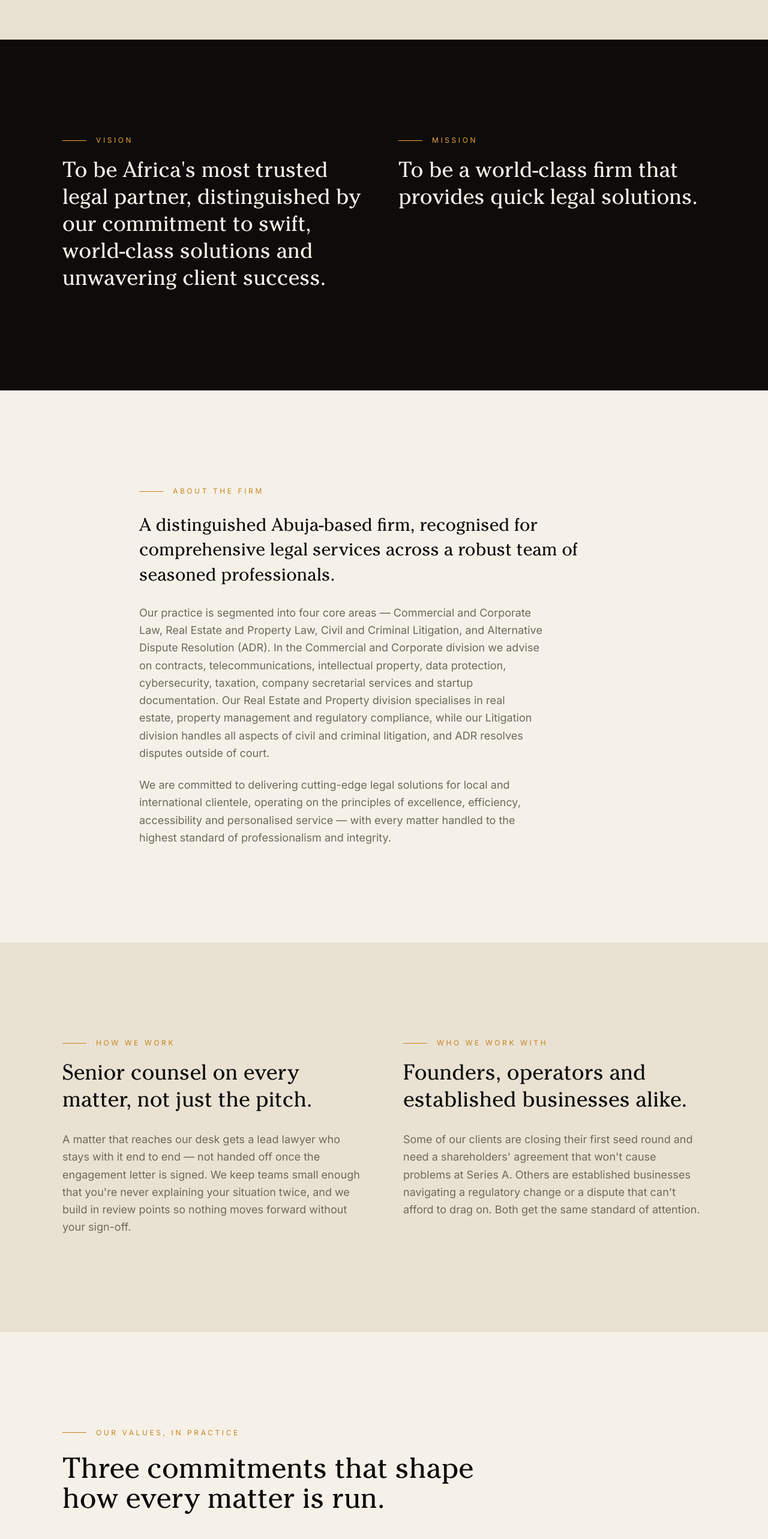
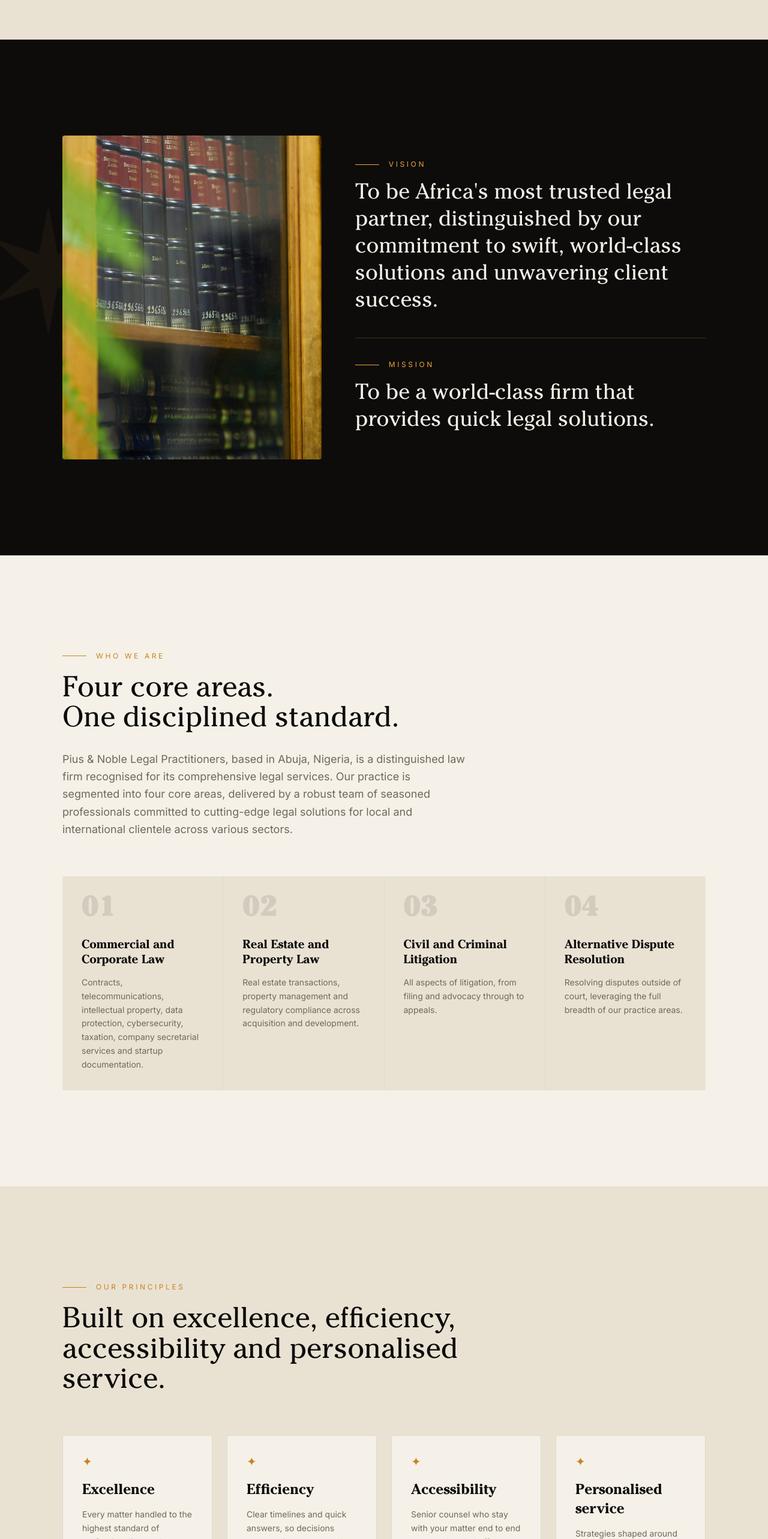
Before and after one commit to PIUSANDNOBLELP/PiusandNobleLP-, a Next.js app: page /about in a window 1280 px wide. Shown: the part 1075-3641 px from the top of the page at 60% size. Built offline with nearby package versions, Linux system fonts and the light colour scheme.

Commit message:
feat: redesign the about page with vision, mission, principles and client services

```diff
--- a/app/about/page.tsx
+++ b/app/about/page.tsx
@@ -3,13 +3,69 @@ import Footer from "@/components/footer";
 import Reveal from "@/components/reveal";
 import { About } from "@/components/sections";
 
-// Mission/history copy is a draft for the proposal — check wording with the firm before launch.
-
 export const metadata = {
   title: "About Us | Pius & Noble LP",
   description:
-    "Pius & Noble LP combines global legal standards with innovative, expedited and proactive thinking across commercial, real estate, litigation and ADR.",
+    "Pius & Noble LP is an Abuja-based law firm delivering cutting-edge legal solutions across commercial, real estate, litigation and ADR — built on excellence, efficiency, accessibility and personalised service.",
 };
+
+// Four core areas, drawn from the firm's profile document.
+const coreAreas = [
+  {
+    no: "01",
+    name: "Commercial and Corporate Law",
+    body: "Contracts, telecommunications, intellectual property, data protection, cybersecurity, taxation, company secretarial services and startup documentation.",
+  },
+  {
+    no: "02",
+    name: "Real Estate and Property Law",
+    body: "Real estate transactions, property management and regulatory compliance across acquisition and development.",
+  },
+  {
+    no: "03",
+    name: "Civil and Criminal Litigation",
+    body: "All aspects of litigation, from filing and advocacy through to appeals.",
+  },
+  {
+    no: "04",
+    name: "Alternative Dispute Resolution",
+    body: "Resolving disputes outside of court, leveraging the full breadth of our practice areas.",
+  },
+];
+
+const principles = [
+  {
+    title: "Excellence",
+    body: "Every matter handled to the highest standard of professionalism and integrity.",
+  },
+  {
+    title: "Efficiency",
+    body: "Clear timelines and quick answers, so decisions never wait on paperwork.",
+  },
+  {
+    title: "Accessibility",
+    body: "Senior counsel who stay with your matter end to end — never handed off.",
+  },
+  {
+    title: "Personalised service",
+    body: "Strategies shaped around your specific situation, not a template.",
+  },
+];
+
+const clientServices = [
+  {
+    title: "Personalised legal strategy",
+    body: "Tailored to the unique needs of each client, with every aspect of their legal issues addressed with professionalism and diligence.",
+  },
+  {
+    title: "Confidentiality & integrity",
+    body: "An unwavering commitment to discretion as we build long-lasting relationships based on trust and results.",
+  },
+  {
+    title: "International representation",
+    body: "Global reach and a deep understanding of international and local law, serving clients in Nigeria and around the world.",
+  },
+];
 
 export default function AboutPage() {
   return (
@@ -18,62 +74,152 @@ export default function AboutPage() {
       <main className="pt-24 bg-paper-deep">
         <About compact />
 
-        <section className="bg-ink py-28 text-paper md:py-40">
-          <div className="mx-auto grid max-w-6xl gap-12 px-6 md:grid-cols-2 md:px-10">
+        {/* Vision & Mission */}
+        <section className="relative overflow-hidden bg-ink py-28 text-paper md:py-40">
+          <span
+            className="pointer-events-none absolute -left-10 top-1/2 -translate-y-1/2 select-none font-display text-[18rem] leading-none text-gold/5"
+            aria-hidden
+          >
+            ✶
+          </span>
+          <div className="relative mx-auto grid max-w-6xl items-center gap-14 px-6 md:grid-cols-[0.85fr_1.15fr] md:px-10">
             <Reveal>
-              <p className="mb-6 flex items-center gap-4 text-xs uppercase tracking-[0.3em] text-gold">
+              <div className="relative">
+                <div className="aspect-[4/5] overflow-hidden rounded-sm">
+                  {/* eslint-disable-next-line @next/next/no-img-element */}
+                  <img
+                    src="/brand/hero/library.jpg"
+                    alt="Law books in a library"
+                    className="h-full w-full object-cover"
+                  />
+                </div>
+                <div
+                  className="absolute -bottom-4 -right-4 -z-10 h-full w-full rounded-sm border border-gold/40"
+                  aria-hidden
+                />
+              </div>
+            </Reveal>
+
+            <div>
+              <Reveal>
+                <p className="mb-5 flex items-center gap-4 text-xs uppercase tracking-[0.3em] text-gold">
                   <span className="h-px w-10 bg-gold" />
                   Vision
                 </p>
-              <p className="font-display text-3xl font-normal leading-tight md:text-4xl">
-                To be Africa&apos;s most trusted legal partner, distinguished by our commitment to
-                swift, world-class solutions and unwavering client success.
-              </p>
+                <h2 className="font-display text-3xl font-normal leading-tight md:text-4xl">
+                  To be Africa&apos;s most trusted legal partner, distinguished by our commitment
+                  to swift, world-class solutions and unwavering client success.
+                </h2>
               </Reveal>
-            <Reveal delay={0.12}>
-              <p className="mb-6 flex items-center gap-4 text-xs uppercase tracking-[0.3em] text-gold">
+
+              <div className="my-9 h-px bg-gold/25" aria-hidden />
+
+              <Reveal delay={0.1}>
+                <p className="mb-5 flex items-center gap-4 text-xs uppercase tracking-[0.3em] text-gold">
                   <span className="h-px w-10 bg-gold" />
                   Mission
                 </p>
-              <p className="font-display text-3xl font-normal leading-tight md:text-4xl">
+                <h2 className="font-display text-3xl font-normal leading-tight md:text-4xl">
                   To be a world-class firm that provides quick legal solutions.
-              </p>
+                </h2>
               </Reveal>
+            </div>
           </div>
         </section>
 
+        {/* Who we are — four core areas */}
         <section className="bg-paper py-28 md:py-40">
-          <div className="mx-auto max-w-4xl px-6 md:px-10">
+          <div className="mx-auto max-w-6xl px-6 md:px-10">
             <Reveal>
-              <p className="mb-8 flex items-center gap-4 text-xs uppercase tracking-[0.3em] text-gold-deep">
+              <p className="mb-6 flex items-center gap-4 text-xs uppercase tracking-[0.3em] text-gold-deep">
                 <span className="h-px w-10 bg-gold-deep" />
-                About the firm
+                Who we are
               </p>
-              <p className="font-display text-2xl font-medium leading-snug text-ink md:text-3xl">
-                A distinguished Abuja-based firm, recognised for comprehensive legal services
-                across a robust team of seasoned professionals.
-              </p>
+              <h2 className="font-display max-w-3xl text-4xl font-normal leading-[1.05] md:text-5xl">
+                Four core areas.<br />One disciplined standard.
+              </h2>
               <p className="mt-6 max-w-2xl text-lg leading-relaxed text-mute">
-                Our practice is segmented into four core areas — Commercial and Corporate Law,
-                Real Estate and Property Law, Civil and Criminal Litigation, and Alternative
-                Dispute Resolution (ADR). In the Commercial and Corporate division we advise on
-                contracts, telecommunications, intellectual property, data protection,
-                cybersecurity, taxation, company secretarial services and startup documentation.
-                Our Real Estate and Property division specialises in real estate, property
-                management and regulatory compliance, while our Litigation division handles all
-                aspects of civil and criminal litigation, and ADR resolves disputes outside of
-                court.
-              </p>
-              <p className="mt-6 max-w-2xl text-lg leading-relaxed text-mute">
-                We are committed to delivering cutting-edge legal solutions for local and
-                international clientele, operating on the principles of excellence, efficiency,
-                accessibility and personalised service — with every matter handled to the highest
-                standard of professionalism and integrity.
+                Pius &amp; Noble Legal Practitioners, based in Abuja, Nigeria, is a distinguished
+                law firm recognised for its comprehensive legal services. Our practice is
+                segmented into four core areas, delivered by a robust team of seasoned
+                professionals committed to cutting-edge legal solutions for local and
+                international clientele across various sectors.
               </p>
             </Reveal>
+
+            <div className="mt-16 grid gap-px overflow-hidden rounded-sm bg-ink/10 md:grid-cols-2 lg:grid-cols-4">
+              {coreAreas.map((a, i) => (
+                <Reveal key={a.no} delay={i * 0.08}>
+                  <div className="group flex h-full flex-col bg-paper-deep p-8 transition-colors duration-500 hover:bg-paper">
+                    <span className="font-display text-5xl font-black text-ink/10 transition-colors duration-500 group-hover:text-gold-deep/40">
+                      {a.no}
+                    </span>
+                    <h3 className="font-display mt-6 text-xl font-bold leading-tight">{a.name}</h3>
+                    <p className="mt-3 text-sm leading-relaxed text-mute">{a.body}</p>
+                  </div>
+                </Reveal>
+              ))}
+            </div>
           </div>
         </section>
 
+        {/* Principles */}
+        <section className="bg-paper-deep py-28 md:py-40">
+          <div className="mx-auto max-w-6xl px-6 md:px-10">
+            <Reveal>
+              <p className="mb-6 flex items-center gap-4 text-xs uppercase tracking-[0.3em] text-gold-deep">
+                <span className="h-px w-10 bg-gold-deep" />
+                Our principles
+              </p>
+              <h2 className="font-display max-w-3xl text-4xl font-normal leading-[1.05] md:text-5xl">
+                Built on excellence, efficiency, accessibility and personalised service.
+              </h2>
+            </Reveal>
+
+            <div className="mt-16 grid gap-6 md:grid-cols-2 lg:grid-cols-4">
+              {principles.map((p, i) => (
+                <Reveal key={p.title} delay={i * 0.08}>
+                  <div className="h-full rounded-sm border border-ink/10 bg-paper p-8 transition-all duration-500 hover:-translate-y-1 hover:border-gold hover:shadow-xl hover:shadow-ink/10">
+                    <span className="font-display text-xl text-gold-deep" aria-hidden>
+                      ✦
+                    </span>
+                    <h3 className="font-display mt-4 text-2xl font-bold">{p.title}</h3>
+                    <p className="mt-3 text-sm leading-relaxed text-mute">{p.body}</p>
+                  </div>
+                </Reveal>
+              ))}
+            </div>
+          </div>
+        </section>
+
+        {/* Client services */}
+        <section className="bg-paper py-28 md:py-40">
+          <div className="mx-auto max-w-6xl px-6 md:px-10">
+            <Reveal>
+              <p className="mb-6 flex items-center gap-4 text-xs uppercase tracking-[0.3em] text-gold-deep">
+                <span className="h-px w-10 bg-gold-deep" />
+                Client services
+              </p>
+              <h2 className="font-display max-w-3xl text-4xl font-normal leading-[1.05] md:text-5xl">
+                Client satisfaction is at the core of how we practise.
+              </h2>
+            </Reveal>
+
+            <div className="mt-16 grid gap-6 md:grid-cols-3">
+              {clientServices.map((s, i) => (
+                <Reveal key={s.title} delay={i * 0.1}>
+                  <div className="flex h-full flex-col border-t border-ink/15 pt-8">
+                    <span className="font-display text-sm text-gold-deep">0{i + 1}</span>
+                    <h3 className="font-display mt-3 text-2xl font-bold leading-tight">{s.title}</h3>
+                    <p className="mt-4 text-base leading-relaxed text-mute">{s.body}</p>
+                  </div>
+                </Reveal>
+              ))}
+            </div>
+          </div>
+        </section>
+
+        {/* How we work / Who we work with */}
         <section className="bg-paper-deep py-28 md:py-40">
           <div className="mx-auto grid max-w-6xl gap-16 px-6 md:grid-cols-2 md:px-10">
             <Reveal>
@@ -108,55 +254,6 @@ export default function AboutPage() {
             </Reveal>
           </div>
         </section>
-
-        <section className="bg-paper py-28 md:py-40">
-          <div className="mx-auto max-w-6xl px-6 md:px-10">
-            <Reveal>
-              <p className="mb-8 flex items-center gap-4 text-xs uppercase tracking-[0.3em] text-gold-deep">
-                <span className="h-px w-10 bg-gold-deep" />
-                Our values, in practice
-              </p>
-              <h2 className="font-display max-w-3xl text-4xl font-normal leading-[1.05] md:text-5xl">
-                Three commitments that shape how every matter is run.
-              </h2>
-            </Reveal>
-
-            <div className="mt-16 space-y-12">
-              <Reveal delay={0.08}>
-                <div className="grid gap-4 border-t border-ink/15 pt-8 md:grid-cols-[200px_1fr] md:gap-10">
-                  <h3 className="font-display text-2xl font-bold text-gold-deep">Innovative</h3>
-                  <p className="max-w-2xl text-lg leading-relaxed text-mute">
-                    We treat technology and new business models as part of the legal landscape,
-                    not an exception to it — whether that&apos;s structuring an AI licensing deal
-                    or advising on a product that didn&apos;t exist when the relevant regulation
-                    was written.
-                  </p>
-                </div>
-              </Reveal>
-              <Reveal delay={0.16}>
-                <div className="grid gap-4 border-t border-ink/15 pt-8 md:grid-cols-[200px_1fr] md:gap-10">
-                  <h3 className="font-display text-2xl font-bold text-gold-deep">Expedited</h3>
-                  <p className="max-w-2xl text-lg leading-relaxed text-mute">
-                    Every engagement starts with a timeline, not just a scope. If a regulatory
-                    deadline or a closing date is driving the matter, we build the team and the
-                    schedule around that date from day one, rather than discovering it&apos;s
-                    tight halfway through.
-                  </p>
-                </div>
-              </Reveal>
-              <Reveal delay={0.24}>
-                <div className="grid gap-4 border-t border-b border-ink/15 pt-8 pb-8 md:grid-cols-[200px_1fr] md:gap-10">
-                  <h3 className="font-display text-2xl font-bold text-gold-deep">Proactive</h3>
-                  <p className="max-w-2xl text-lg leading-relaxed text-mute">
-                    Part of every engagement is flagging what&apos;s coming next — a renewal date,
-                    a compliance obligation, a clause that will matter in a future negotiation —
-                    so decisions get made ahead of the deadline, not in response to it.
-                  </p>
-                </div>
-              </Reveal>
-            </div>
-          </div>
-        </section>
       </main>
       <Footer />
     </>
```
Lines whose indentation alone changed are shown as unchanged.
